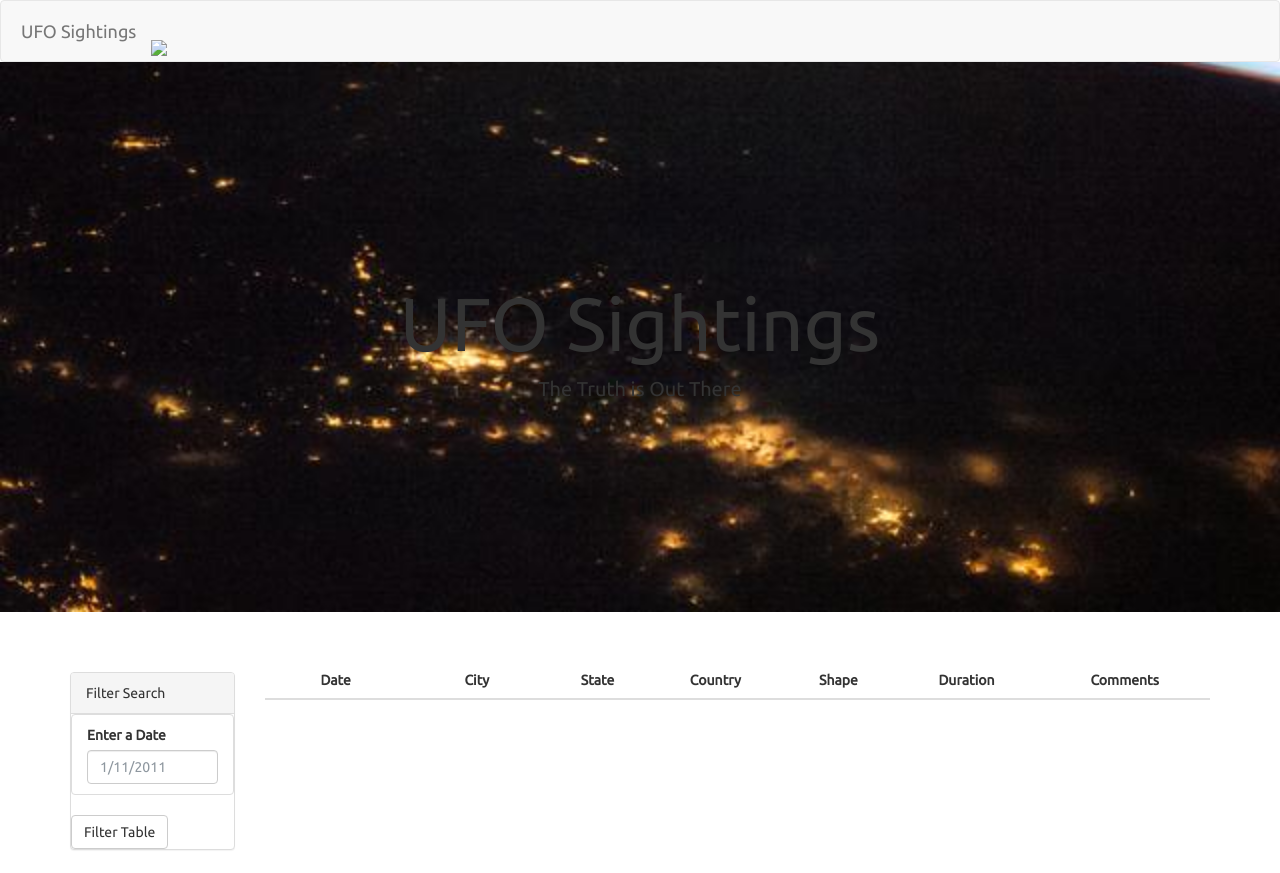
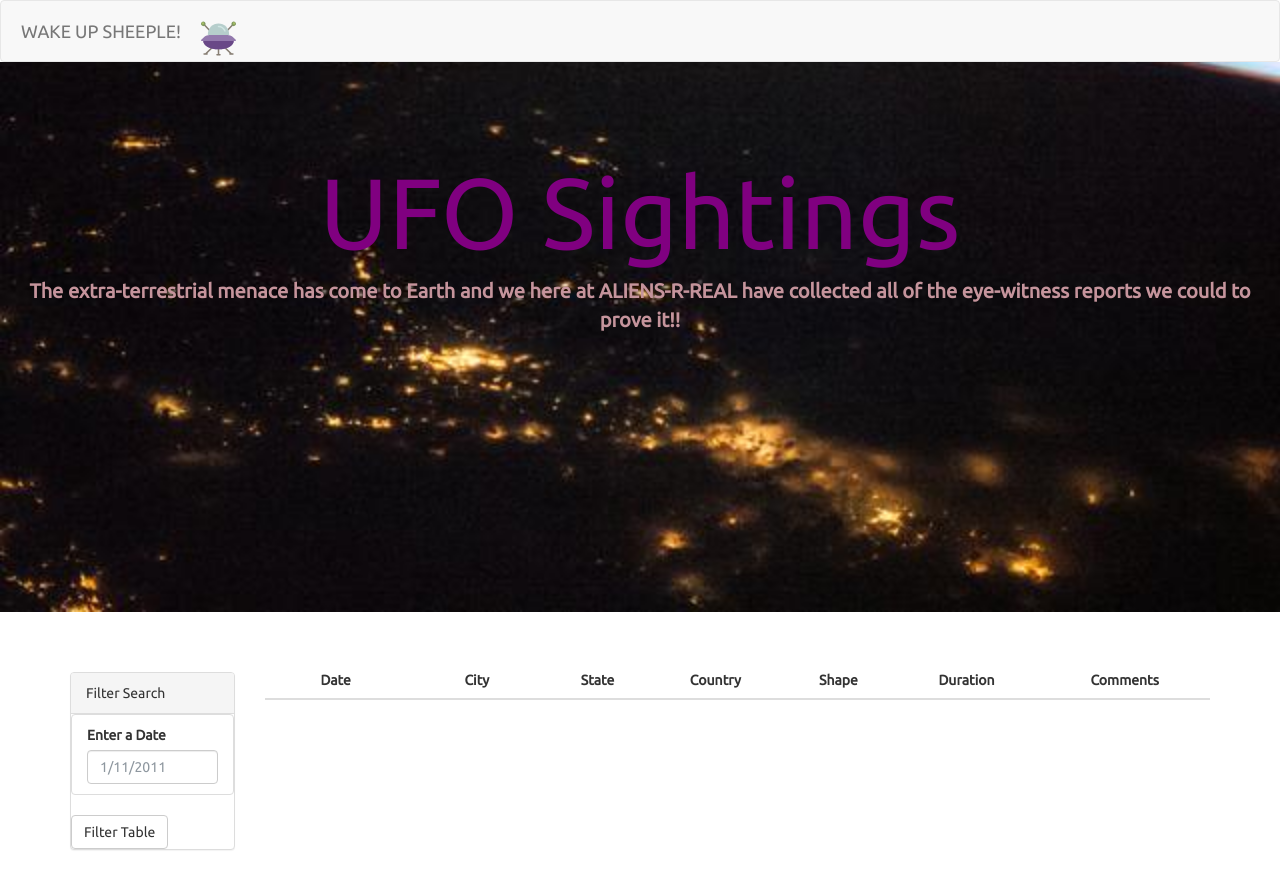
Before and after one commit to jehixson3/Dynamic-Humorous-UFO-Website, a plain HTML site: page UFO-Level-1/index.html in a window 1280 px wide. Shown: the top 873 px of the page. Drawn offline with nearby package versions, Linux system fonts and the light colour scheme.

Commit message:
Changed the pic and titles

```diff
--- a/UFO-Level-1/index.html
+++ b/UFO-Level-1/index.html
@@ -3,7 +3,7 @@
 
 <head>
   <meta charset="utf-8">
-  <title>UFO Finder</title>
+  <title>WAKE UP SHEEPLE!</title>
   <meta name="viewport" content="width=device-width, initial-scale=1">
   <link rel="stylesheet" href="https://maxcdn.bootstrapcdn.com/bootswatch/3.3.7/superhero/bootstrap.min.css">
   <link href="https://fonts.googleapis.com/css?family=Ubuntu" rel="stylesheet">
@@ -15,7 +15,7 @@
     <nav class="navbar navbar-default">
       <div class="container-fluid">
         <div class="navbar-header">
-          <a class="navbar-brand" href="index.html">UFO Sightings
+          <a class="navbar-brand" href="index.html">WAKE UP SHEEPLE!
             <img class="nav-ufo" src="static/images/ufo.svg">
           </a>
         </div>
@@ -23,7 +23,7 @@
     </nav>
     <div class="hero text-center">
       <h1>UFO Sightings</h1>
-      <p>The Truth is Out There</p>
+      <p>The extra-terrestrial menace has come to Earth and we here at ALIENS-R-REAL have collected all of the eye-witness reports we could to prove it!!</p>
     </div>
     <div class="container">
       <div class="row margin-top-50">
--- a/UFO-Level-1/static/css/style.css
+++ b/UFO-Level-1/static/css/style.css
@@ -35,7 +35,7 @@ body {
   bottom: 0;
   left: 0;
   padding: 5px;
-  background: #f731a4;
+  background : white;
 }
 
 .navbar {
@@ -47,9 +47,8 @@ body {
 .nav-ufo {
   position: absolute;
   bottom: 5px;
-  left: 150px;
+  left: 200px;
   width: 35px;
-  color: rgb(73, 200, 231);
 }
 
 /* Adding styles to the aside and filter form */
@@ -69,7 +68,7 @@ select {
   display: block;
   width: 100%;
   padding: 8px;
-  color: #8e979f;
+  color: #f12b9f;
   outline: none;
 }
 
@@ -105,16 +104,19 @@ select {
 }
 
 .hero h1 {
-  margin-top: 200px;
+  margin-top: 75px;
   font-size: 0.1rem;
   animation: title 1.2s forwards linear;
+  color : purple;
 }
 
 .hero p {
   font-size: 2rem;
+  font-weight: bold;
   opacity: 0;
   animation: subtitle 1.2s forwards linear;
   animation-delay: 1.2s;
+  color : rgb(197, 148, 156);
 }
 
 /* input placeholder color changes */
@@ -198,7 +200,7 @@ select {
   }
 
   to {
-    font-size: 7.5rem;
+    font-size: 10rem;
     opacity: 1;
   }
 }
@@ -209,7 +211,7 @@ select {
   }
 
   to {
-    font-size: 5.5rem;
+    font-size: 8rem;
     opacity: 1;
   }
 }
```
Also changed, not shown: UFO-Level-1/static/images/ufo.svg (added).
